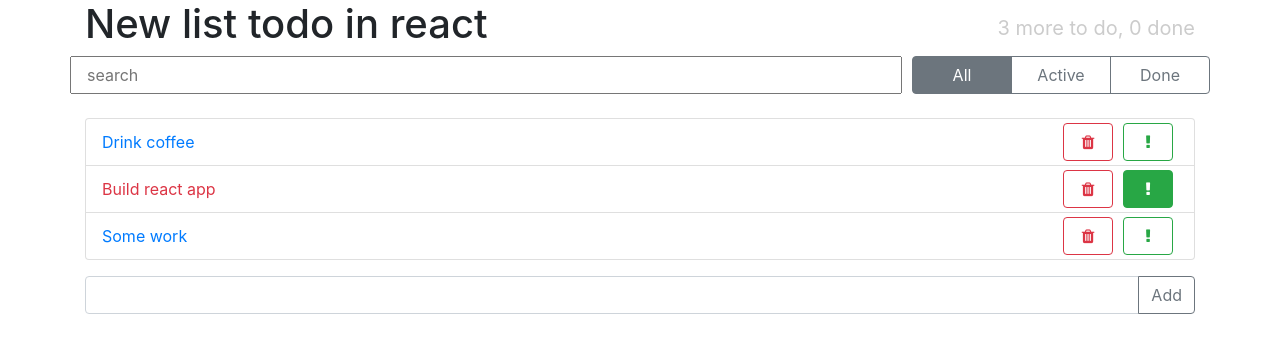
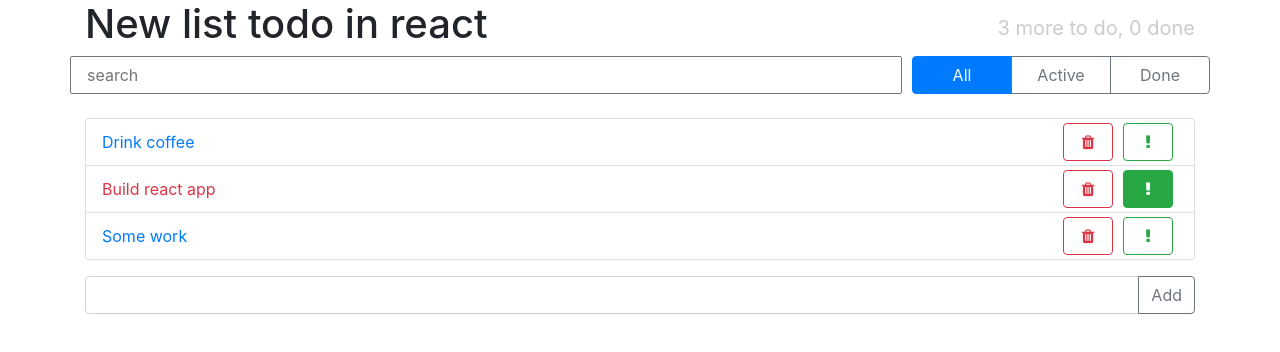
Before and after one commit to Maksim996/Learn-React, a React (Create React App) app: page / in a window 1280 px wide. Shown: the top 352 px of the page. Built offline with nearby package versions, Linux system fonts and the light colour scheme.

Commit message:
(Create) search and filter func

```diff
--- a/src/App.js
+++ b/src/App.js
@@ -1,4 +1,4 @@
-import React, { Component } from 'react';
+import React, {Component} from 'react';
 import AppHeader from './components/AppHeader/AppHeader';
 import TodoList from './components/TodoList/TodoList';
 import Search from './components/Search/Search';
@@ -8,24 +8,23 @@ import AddTodos from './components/AddTodos/AddTodos';
 export default class App extends Component {
   state = {
     todoData: [
-      { label: 'Drink coffee', important: false, done: false, id: 1},
-      { label: 'Build react app', important: true, done: false, id: 2 },
-      { label: 'Some work', important: false, done: false, id: 3 },
+      {label: 'Drink coffee', important: false, done: false, id: 1},
+      {label: 'Build react app', important: true, done: false, id: 2},
+      {label: 'Some work', important: false, done: false, id: 3},
     ],
-    searchTodoData: [],
-    toDo: null,
-    done: null,
+    term: '',
+    filter: 'all'
   };
 
   onDeletedItem = (id) => {
-    this.setState( (state) => {
-     return {
-       todoData: state.todoData.filter(el => el.id !== id ),
-     }
+    this.setState((state) => {
+      return {
+        todoData: state.todoData.filter(el => el.id !== id),
+      }
     })
   };
   addTodoItem = (label) => {
-    this.setState( ({todoData}) => {
+    this.setState(({todoData}) => {
       return {
         todoData: [...todoData, {
           label,
@@ -39,62 +38,64 @@ export default class App extends Component {
     const idx = array.findIndex(el => el.id === id);
     return [
       ...array.slice(0, idx),
-      { ...array[idx], [propName]: !array[idx][propName] },
+      {...array[idx], [propName]: !array[idx][propName]},
       ...array.slice(idx + 1)
     ];
   }
   onToggleImportant = (id) => {
-    this.setState(({ todoData }) => {
+    this.setState(({todoData}) => {
       return {
         todoData: this.toggleProperty(todoData, id, 'important')
       }
     });
   };
   onToggleDone = (id) => {
-    this.setState(({ todoData }) => {
+    this.setState(({todoData}) => {
       return {
         todoData: this.toggleProperty(todoData, id, 'done')
       }
     });
   };
-  onChangeSearch = (search) => {
-    if (search) {
-      const items = this.state.todoData.filter(el => el.label.toUpperCase().search(search.toUpperCase()) !== -1)
-      this.setState(({ todoData }) => {
-        return {
-          searchTodoData: items.length ? items : []
-        }
-      });
-    } else {
-      this.setState(() => {
-        return {
-          searchTodoData: []
-        }
-      });
+  onSearchChange = (term) => {
+    this.setState({term});
+  };
+  onFilterChange = (filter) => {
+    this.setState({filter});
+  };
+  search = (items, search) => {
+    if (!search.length) return items;
+    return items.filter((item) => {
+      return item.label.toLowerCase().indexOf(search.toLowerCase()) > -1
+    })
+  };
+  filter = (items, filter) => {
+    switch (filter) {
+      case 'all': return items;
+      case 'active': return items.filter((item) => !item.done);
+      case 'done': return items.filter((item) => item.done);
+      default: return items;
     }
-  };
-  onChangeFilter = (value) => {
-    console.log(value)
   };
 
   render() {
-    const { todoData, searchTodoData } = this.state;
+    const {todoData, term, filter} = this.state;
     const doneCount = todoData.filter(el => el.done).length;
     const toDoCount = todoData.length - doneCount;
+    const viewItemsTodoData = this.filter(this.search(todoData, term), filter);
 
     return (
       <div className="container">
-        <AppHeader toDo={toDoCount} done={doneCount} />
+        <AppHeader toDo={toDoCount} done={doneCount}/>
         <div className="row mb-4">
-          <Search onChangeSearch={this.onChangeSearch}/>
-          <TodoStatusFilter onChangeFilter={this.onChangeFilter}/>
+          <Search onSearchChange={this.onSearchChange}/>
+          <TodoStatusFilter filter={ filter } onFilterChange={ this.onFilterChange }/>
         </div>
-        <TodoList items={searchTodoData.length ? searchTodoData : todoData}
+        <TodoList items={viewItemsTodoData}
                   onDeleted={this.onDeletedItem}
                   onToggleImportant={this.onToggleImportant}
                   onToggleDone={this.onToggleDone}
         />
-        <AddTodos addTodoItem={this.addTodoItem} />
+        <AddTodos addTodoItem={this.addTodoItem}/>
       </div>
     )
   }
--- a/src/components/Search/Search.js
+++ b/src/components/Search/Search.js
@@ -1,10 +1,19 @@
-import React from 'react';
+import React, { Component } from 'react';
 
-const Search = ({onChangeSearch}) => {
-  return <input type="text"
-                placeholder="search"
-                className="col"
-                onChange={(e) => onChangeSearch(e.target.value)}/>
+export default class Search extends Component {
+  state = {
+    term: ''
+  };
+  onSearchChange = (e) => {
+    const term = e.target.value;
+    this.setState({ term });
+    this.props.onSearchChange(term);
+  };
+  render() {
+    return <input type="text"
+                  placeholder="search"
+                  className="col"
+                  value={this.state.term}
+                  onChange={this.onSearchChange}/>
+  };
 };
-
-export default Search;
--- a/src/components/TodoStatusFilter/TodoStatusFilter.js
+++ b/src/components/TodoStatusFilter/TodoStatusFilter.js
@@ -2,38 +2,29 @@ import React, { Component } from 'react';
 import './TodoStatusFilter.css';
 
 export default class TodoStatusFilter extends Component {
-  state ={
-    activeBtn: 'All',
-    btn: [
-      {name: 'All', className: 'btn btn-outline-secondary active', type: 'button', onClick: () => this.onChangeFilter('All') },
-      {name: 'Active', className: 'btn btn-outline-secondary', type: 'button', onClick: () => this.onChangeFilter('Active') },
-      {name: 'Done', className: 'btn btn-outline-secondary', type: 'button', onClick: () => this.onChangeFilter('Done') }
-    ]
-  };
-  onChangeFilter = (value) => {
-    this.setState(({ btn }) => {
-      const idx = btn.findIndex(el => el.name === value);
-      console.log(btn[idx]['className'] + ' active')
-      return [
-        ...btn.slice(0, idx),
-        { ...btn[idx], className: btn[idx]['className'] + ' active'},
-        ...btn.slice(idx + 1)
-      ];
-    })
-  };
+  btn = [
+    {name: 'all', label: 'All'},
+    {name: 'active', label: 'Active'},
+    {name: 'done', label: 'Done'}
+  ];
 
   render() {
+    const {filter, onFilterChange} = this.props;
+    const buttons = this.btn.map(({name, label}) => {
+        const clazz = name === filter ? 'btn-primary' : 'btn-outline-secondary';
+        return (
+          <button onClick={() => onFilterChange(name)}
+                  type="button"
+                  className={`btn ${clazz}`}
+                  key={name}
+          >
+            {label}
+          </button>
+        )
+      });
     return (
       <div className="btn-group todo-status-filter" role="group" aria-label="Basic example">
-        {this.state.btn.map(
-          (el) => {
-            const {name, ...elem} = el;
-            return <button {...elem} key={name}>{name}</button>
-          }
-        )}
-        {/*<button type="button" className={`btn btn-primary`} onClick={() => this.onChangeFilter('all')}>All</button>*/}
-        {/*<button type="button" className={`btn btn-outline-secondary`} onClick={() => this.onChangeFilter('active')}>Active</button>*/}
-        {/*<button type="button" className={`btn btn-outline-secondary`} onClick={() => this.onChangeFilter('done')}>Done</button>*/}
+        { buttons }
       </div>
     )
   }
```
